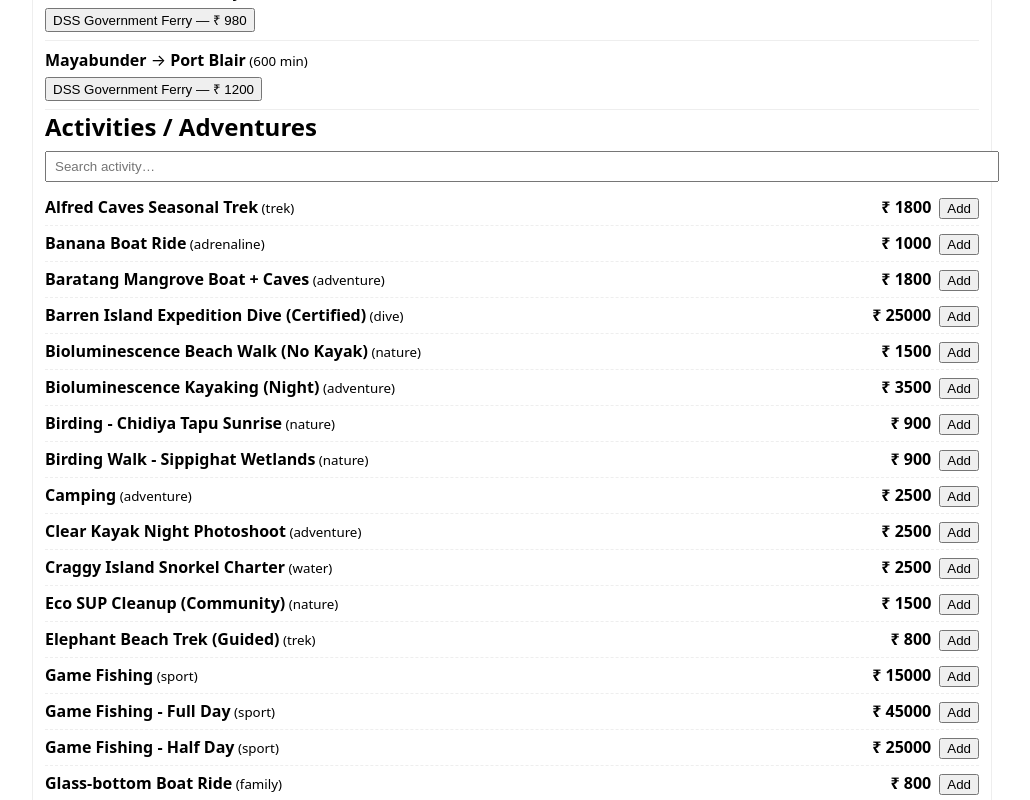
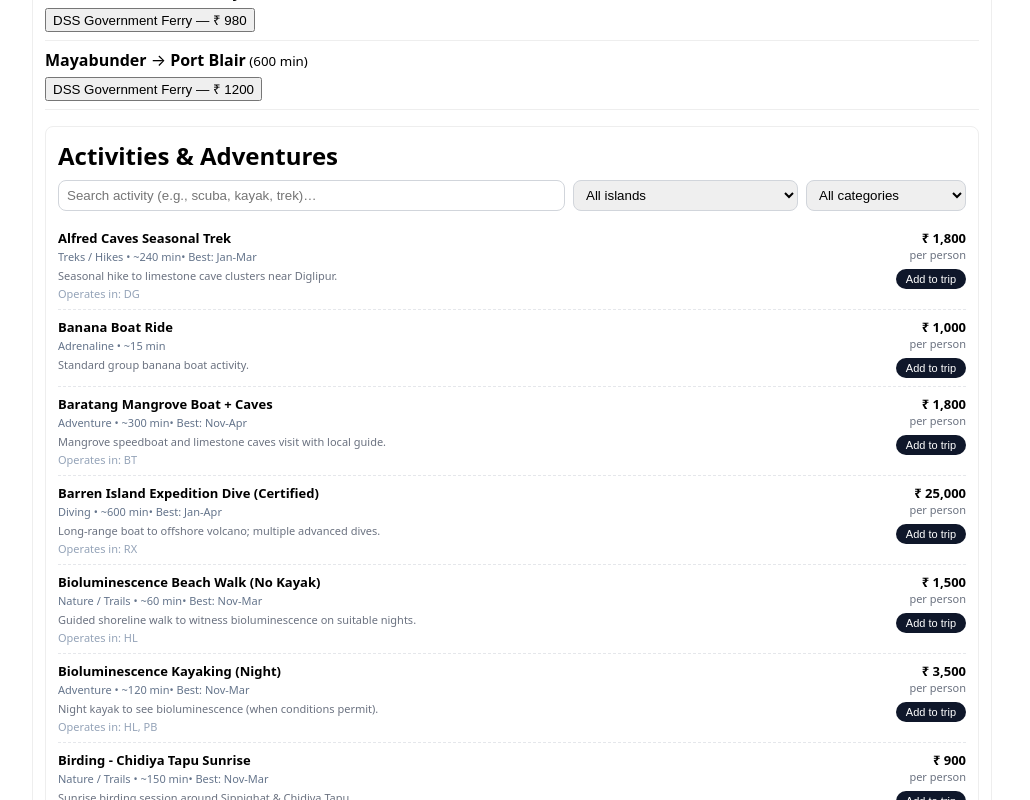
Before and after one commit to fishhunter29/old-andaman, a Vue app: page / in a window 1280 px wide. Shown: the part 2700-3500 px from the top of the page, without its empty margins (128-1158 px from the left). Built offline with nearby package versions, Linux system fonts and the light colour scheme.

Commit message:
Update ActivitiesPicker.vue

```diff
--- a/src/components/ActivitiesPicker.vue
+++ b/src/components/ActivitiesPicker.vue
@@ -2,71 +2,227 @@
 import { ref, onMounted, computed } from 'vue'
 import { useCart } from '@/stores/useCart'
 
+type AdventureCategory =
+  | 'trek'
+  | 'adrenaline'
+  | 'adventure'
+  | 'water'
+  | 'dive'
+  | 'nature'
+  | 'sport'
+  | 'family'
+  | 'cultural'
+  | 'leisure'
+  | 'ground'
+  | 'boat'
+  | 'wildlife'
+  | 'cruise'
+
+type PricingUnit =
+  | 'per_person'
+  | 'per_group'
+  | 'per_boat'
+  | 'per_kayak'
+  | 'per_vehicle'
+  | 'per_kart'
+
 interface Adventure {
   id: string
   name: string
-  category: string
+  slug: string
+  category: AdventureCategory
+  description: string
+  durationMin: number | null
+  ageMin: number | null
+  operatedIn: string[]        // 'PB', 'HL', 'NL', 'DG', 'LI', 'RG', 'LA', 'MY', 'BT', 'RX'
+  unit: PricingUnit | string
   basePriceINR: number | null
-  operatedIn?: string[]
-  unit?: string
+  bookingType: string
+  apiSource: string
+  gearIncluded: string[]
+  safetyNotes: string
+  season: string
+  difficulty: string
 }
 
 const list = ref<Adventure[]>([])
 const q = ref('')
+const islandFilter = ref<string>('')
+const categoryFilter = ref<string>('')
+
+const ISLANDS = [
+  { id: '',   label: 'All islands' },
+  { id: 'PB', label: 'Port Blair (South Andaman)' },
+  { id: 'HL', label: 'Havelock (Swaraj Dweep)' },
+  { id: 'NL', label: 'Neil (Shaheed Dweep)' },
+  { id: 'DG', label: 'Diglipur (North Andaman)' },
+  { id: 'LI', label: 'Long Island (Middle Andaman)' },
+  { id: 'RG', label: 'Rangat (Middle Andaman)' },
+  { id: 'MB', label: 'Mayabunder (Middle Andaman)' },
+  { id: 'LA', label: 'Little Andaman (Hut Bay)' },
+  { id: 'BT', label: 'Baratang (under Port Blair)' },
+  { id: 'RX', label: 'Remote / Expeditions' }
+]
+
+const CATEGORY_LABELS: Record<string, string> = {
+  trek: 'Treks / Hikes',
+  adrenaline: 'Adrenaline',
+  adventure: 'Adventure',
+  water: 'Water Activities',
+  dive: 'Diving',
+  nature: 'Nature / Trails',
+  sport: 'Sports',
+  family: 'Family',
+  cultural: 'Cultural',
+  leisure: 'Leisure',
+  ground: 'Ground Activities',
+  boat: 'Boat Trips',
+  wildlife: 'Wildlife',
+  cruise: 'Cruises'
+}
+
+const cart = useCart()
 
 onMounted(async () => {
-  // use the new file
+  // IMPORTANT: this now uses adventures.json
   list.value = await fetch('/data/adventures.json').then(r => r.json())
 })
 
 const filtered = computed(() => {
-  const term = q.value.trim().toLowerCase()
+  const qText = q.value.trim().toLowerCase()
+  const island = islandFilter.value
+  const cat = categoryFilter.value as AdventureCategory | ''
+
   return list.value
-    .filter(a => !term || a.name.toLowerCase().includes(term))
-    .slice(0, 20)
+    .filter(a => {
+      if (qText && !a.name.toLowerCase().includes(qText) && !a.description.toLowerCase().includes(qText)) {
+        return false
+      }
+      if (island && !(a.operatedIn || []).includes(island)) {
+        return false
+      }
+      if (cat && a.category !== cat) {
+        return false
+      }
+      return true
+    })
+    .slice(0, 30)
 })
 
-const cart = useCart()
+function formatUnit(unit: string | undefined) {
+  if (!unit) return ''
+  switch (unit) {
+    case 'per_person': return 'per person'
+    case 'per_group': return 'per group'
+    case 'per_boat': return 'per boat'
+    case 'per_kayak': return 'per kayak'
+    case 'per_vehicle': return 'per vehicle'
+    case 'per_kart': return 'per kart'
+    default: return unit.replace(/_/g, ' ')
+  }
+}
 
 function add(a: Adventure) {
-  const price = Math.round(a.basePriceINR ?? 0)
+  const unitPrice = Math.round(a.basePriceINR || 0)
+
+  // Choose an island for meta: prefer user-selected filter if valid, otherwise first operatedIn
+  let islandId: string | undefined
+  if (islandFilter.value && a.operatedIn?.includes(islandFilter.value)) {
+    islandId = islandFilter.value
+  } else if (a.operatedIn && a.operatedIn.length > 0) {
+    islandId = a.operatedIn[0]
+  }
 
   cart.addOrUpdate({
     id: `act:${a.id}`,
     label: `Activity: ${a.name}`,
     quantity: 1,
-    unitPrice: price,
+    unitPrice,
     meta: {
+      type: 'activity',
+      islandId,
       category: a.category,
-      unit: a.unit ?? 'per_person'
+      unit: a.unit,
+      durationMin: a.durationMin,
+      operatedIn: a.operatedIn
     }
   })
 }
 </script>
 
 <template>
-  <h2>Activities / Adventures</h2>
+  <section>
+    <h2 style="margin-bottom:8px;">Activities & Adventures</h2>
 
+    <!-- Filters row -->
+    <div style="display:flex;flex-wrap:wrap;gap:8px;margin-bottom:10px;">
       <input
         v-model="q"
-    placeholder="Search activity…"
-    style="width:100%;padding:6px 8px;margin-bottom:8px;"
+        placeholder="Search activity (e.g., scuba, kayak, trek)…"
+        style="flex:1;min-width:180px;padding:6px 8px;border-radius:8px;border:1px solid #d1d5db;"
       />
 
+      <select
+        v-model="islandFilter"
+        style="padding:6px 8px;border-radius:8px;border:1px solid #d1d5db;min-width:180px;"
+      >
+        <option v-for="opt in ISLANDS" :key="opt.id" :value="opt.id">
+          {{ opt.label }}
+        </option>
+      </select>
+
+      <select
+        v-model="categoryFilter"
+        style="padding:6px 8px;border-radius:8px;border:1px solid #d1d5db;min-width:160px;"
+      >
+        <option value="">All categories</option>
+        <option
+          v-for="(label, key) in CATEGORY_LABELS"
+          :key="key"
+          :value="key"
+        >
+          {{ label }}
+        </option>
+      </select>
+    </div>
+
+    <!-- List -->
     <div
       v-for="a in filtered"
       :key="a.id"
-    style="display:flex;justify-content:space-between;align-items:center;padding:6px 0;border-bottom:1px dashed #eee;"
+      style="display:flex;justify-content:space-between;align-items:flex-start;padding:8px 0;border-bottom:1px dashed #e5e7eb;gap:8px;"
     >
-    <div>
-      <strong>{{ a.name }}</strong>
-      <small> ({{ a.category }})</small>
+      <div style="flex:1;min-width:0;">
+        <div style="font-weight:600;font-size:13px;">
+          {{ a.name }}
         </div>
-    <div>
-      <strong>₹ {{ Math.round(a.basePriceINR ?? 0) }}</strong>
-      <button @click="add(a)" style="margin-left:8px;">
-        Add
+        <div style="font-size:11px;color:#64748b;margin:2px 0 4px;">
+          {{ CATEGORY_LABELS[a.category] || a.category }}
+          <span v-if="a.durationMin">• ~{{ a.durationMin }} min</span>
+          <span v-if="a.season">• Best: {{ a.season }}</span>
+        </div>
+        <div style="font-size:11px;color:#6b7280;max-width:480px;">
+          {{ a.description }}
+        </div>
+        <div v-if="a.operatedIn?.length" style="font-size:11px;color:#94a3b8;margin-top:3px;">
+          Operates in: {{ a.operatedIn.join(', ') }}
+        </div>
+      </div>
+
+      <div style="text-align:right;min-width:130px;">
+        <div style="font-weight:600;font-size:13px;">
+          ₹ {{ Math.round(a.basePriceINR || 0).toLocaleString('en-IN') }}
+        </div>
+        <div style="font-size:11px;color:#6b7280;margin-bottom:4px;">
+          {{ formatUnit(a.unit) }}
+        </div>
+        <button
+          @click="add(a)"
+          style="padding:4px 10px;border-radius:999px;border:none;background:#0f172a;color:white;font-size:11px;cursor:pointer;"
+        >
+          Add to trip
         </button>
       </div>
     </div>
+  </section>
 </template>
```
Lines whose indentation alone changed are shown as unchanged.
